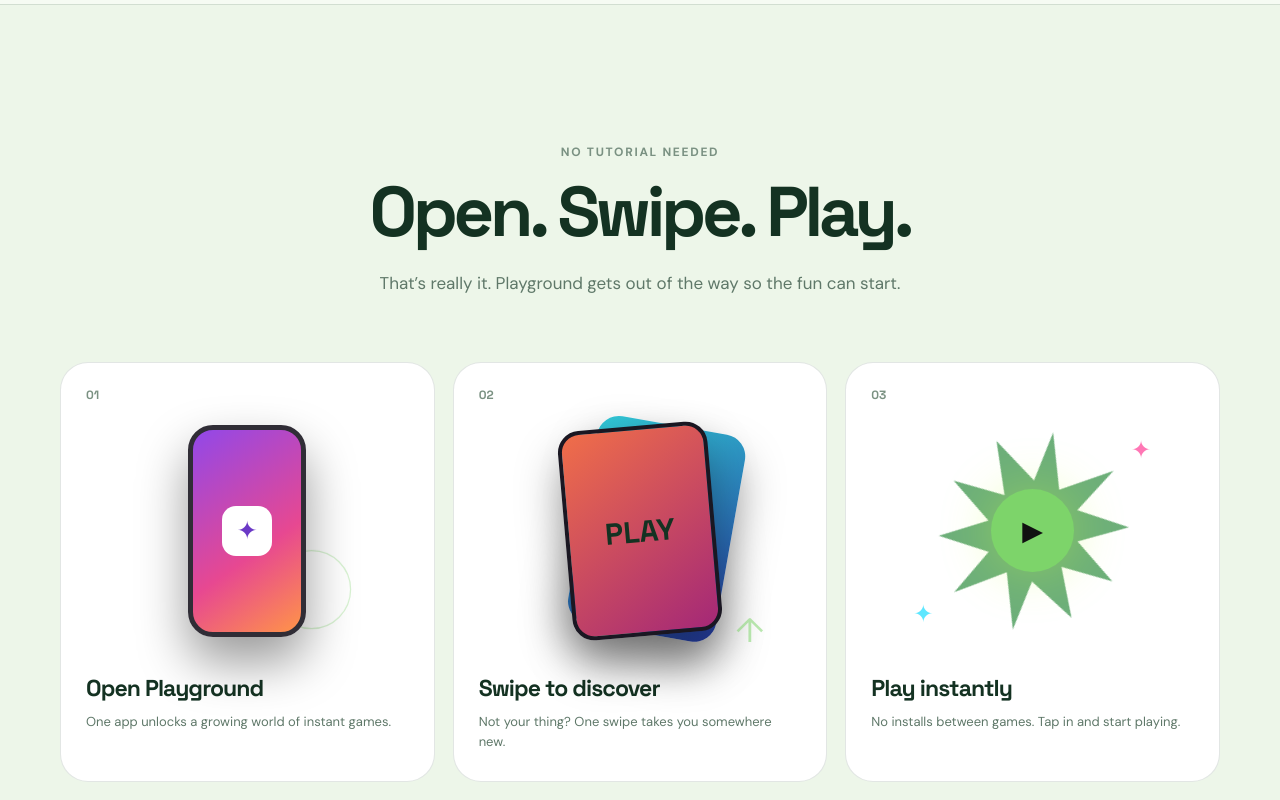
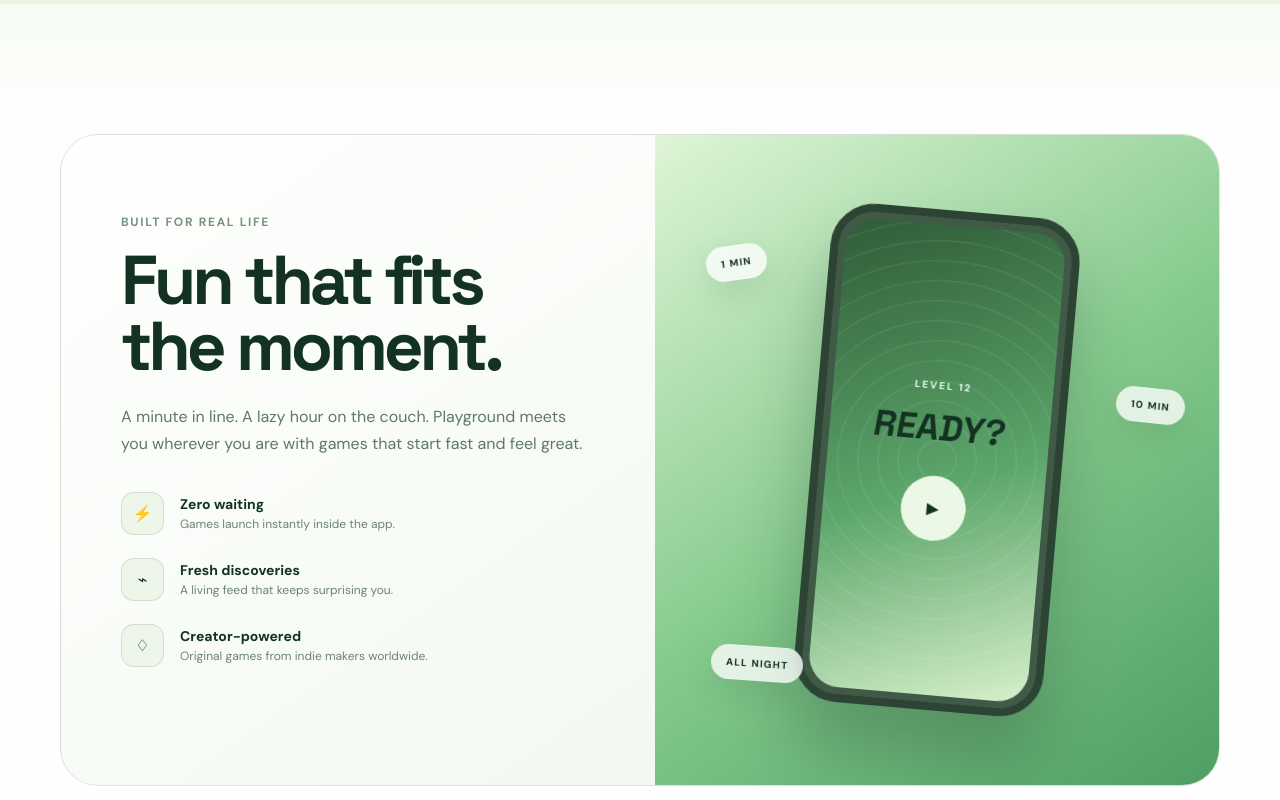
Before and after one commit to RoiGerber/PlaygroundSite, a website: page index.html in a window 1280 px wide. Shown: the part 1660-2460 px from the top of the page. Drawn offline with Linux system fonts and the light colour scheme.

Commit message:
remove a redundent section

```diff
--- a/index.html
+++ b/index.html
@@ -41,7 +41,6 @@
 
         <nav class="desktop-nav" aria-label="Main navigation">
           <a href="#discover">Discover</a>
-          <a href="#how-it-works">How it works</a>
           <a href="#creators">Creators</a>
           <a href="#faq">FAQ</a>
         </nav>
@@ -70,7 +69,6 @@
 
       <nav class="mobile-menu" id="mobile-menu" aria-label="Mobile navigation">
         <a href="#discover">Discover</a>
-        <a href="#how-it-works">How it works</a>
         <a href="#creators">Creators</a>
         <a href="#faq">FAQ</a>
       </nav>
@@ -238,9 +236,11 @@
             ><span>DISCOVER</span><i>✦</i><span>REPEAT</span><i>✦</i>
           </div>
           </div>
+        </div>
       </section>
 
-      <section class="discover section-shell" id="discover">
+      <section class="discover" id="discover">
+        <div class="section-shell">
           <div class="section-heading reveal">
             <div>
             <span class="section-kicker">PICK YOUR VIBE</span>
@@ -373,54 +373,11 @@
             >↗</a>
           </article>
           </div>
-      </section>
-
-      <section class="how-it-works" id="how-it-works">
-        <div class="section-shell">
-          <div class="center-heading reveal">
-            <span class="section-kicker">NO TUTORIAL NEEDED</span>
-            <h2>Open. Swipe. Play.</h2>
-            <p>That’s really it. Playground gets out of the way so the fun can start.</p>
-          </div>
-
-          <div class="steps-grid">
-            <article class="step-card reveal">
-              <span class="step-number">01</span>
-              <div class="step-visual step-open">
-                <div class="mini-phone">
-                  <span class="mini-brand-mark">✦</span>
-                </div>
-                <div class="tap-ring"></div>
-              </div>
-              <h3>Open Playground</h3>
-              <p>One app unlocks a growing world of instant games.</p>
-            </article>
-            <article class="step-card reveal">
-              <span class="step-number">02</span>
-              <div class="step-visual step-swipe">
-                <div class="swipe-card swipe-back"></div>
-                <div class="swipe-card swipe-front">PLAY</div>
-                <div class="swipe-arrow">↑</div>
-              </div>
-              <h3>Swipe to discover</h3>
-              <p>Not your thing? One swipe takes you somewhere new.</p>
-            </article>
-            <article class="step-card reveal">
-              <span class="step-number">03</span>
-              <div class="step-visual step-play">
-                <div class="play-burst"></div>
-                <div class="play-button">▶</div>
-                <span class="spark spark-one">✦</span>
-                <span class="spark spark-two">✦</span>
-              </div>
-              <h3>Play instantly</h3>
-              <p>No installs between games. Tap in and start playing.</p>
-            </article>
-          </div>
         </div>
       </section>
 
-      <section class="features section-shell">
+      <section class="features">
+        <div class="section-shell">
           <div class="feature-panel reveal">
             <div class="feature-copy">
             <span class="section-kicker">BUILT FOR REAL LIFE</span>
@@ -600,7 +557,6 @@
           <div>
             <strong>Explore</strong>
             <a href="#discover">Games</a>
-            <a href="#how-it-works">How it works</a>
             <a href="#faq">FAQ</a>
           </div>
           <div>
--- a/styles.css
+++ b/styles.css
@@ -897,6 +897,8 @@ h3 {
 
 .discover {
   padding: 135px 0 150px;
+  background:
+    linear-gradient(180deg, #eef7ea 0%, #e7f4e1 100%);
 }
 
 .section-heading {
@@ -1618,6 +1620,8 @@ h3 {
 
 .features {
   padding: 130px 0;
+  background:
+    linear-gradient(180deg, rgba(255,255,255,0) 0%, rgba(255,255,255,0.84) 10%, rgba(255,255,255,0.96) 100%);
 }
 
 .feature-panel {
@@ -1769,7 +1773,7 @@ h3 {
   position: relative;
   overflow: hidden;
   padding: 140px 0;
-  background: var(--lime);
+  background: linear-gradient(180deg, #eef7ea 0%, #e7f4e1 100%);
   color: #10110d;
 }
 
```
Lines whose indentation alone changed are shown as unchanged.
